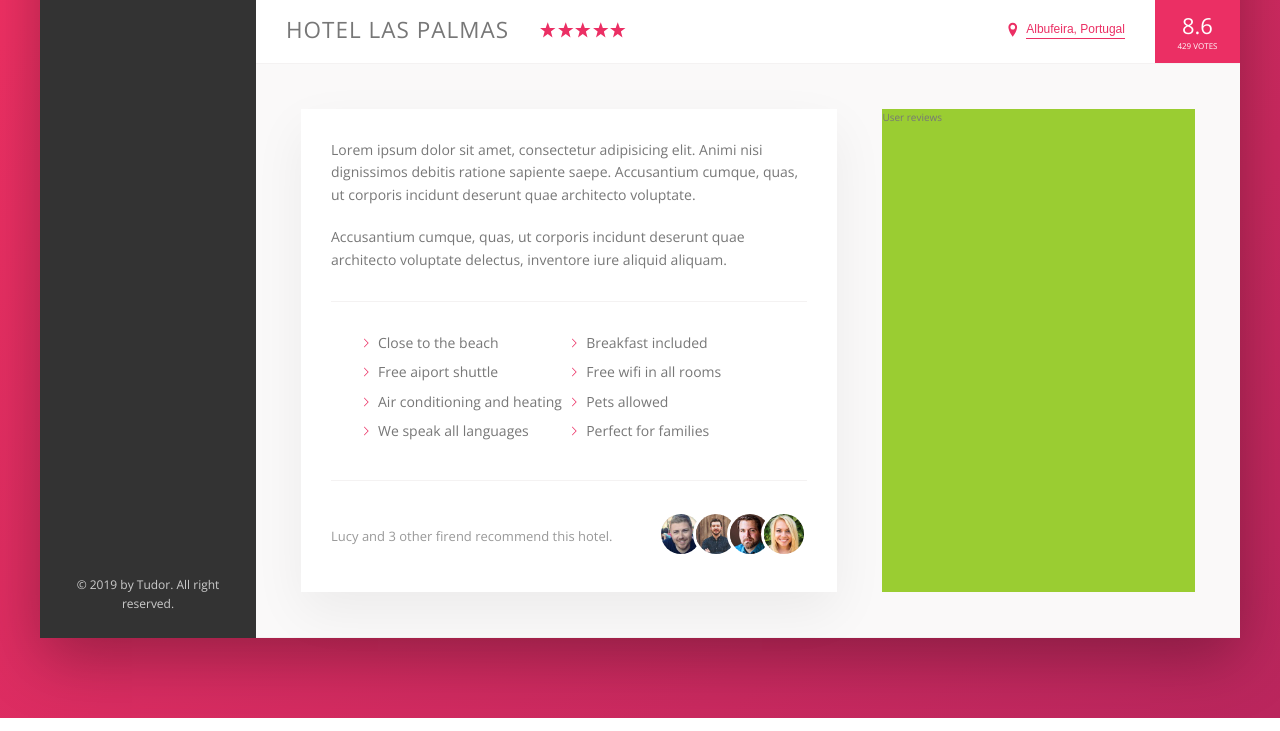
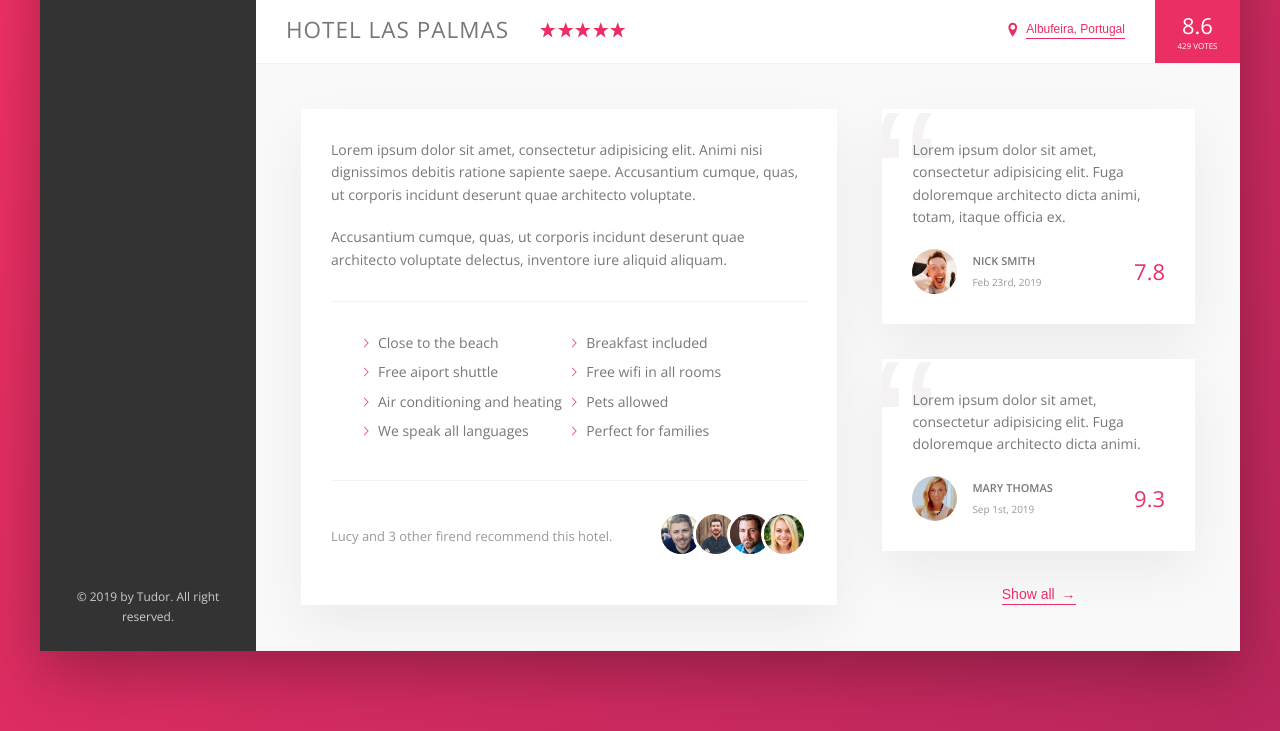
Before and after one commit to TudorTacal/trillo-adv-css, a website: page index.html in a window 1280 px wide. Shown: the part 538-1269 px from the top of the page. Drawn offline with nearby package versions, Linux system fonts and the light colour scheme.

Commit message:
Build the user reviews section

```diff
--- a/index.html
+++ b/index.html
@@ -182,7 +182,33 @@
             </div>
 
             <div class="user-reviews">
-              User reviews
+              <figure class="review">
+                <blockquote class="review__text">
+                  Lorem ipsum dolor sit amet, consectetur adipisicing elit. Fuga doloremque architecto dicta animi, totam, itaque officia ex.
+                </blockquote>
+                <figcaption class="review__user">
+                  <img src="img/user-1.jpg" alt="User 1" class="review__photo">
+                  <div class="review__user-box">
+                    <p class="review__user-name">Nick Smith</p>
+                    <p class="review__user-date">Feb 23rd, 2019</p>
+                  </div>
+                  <div class="review__rating">7.8</div>
+                </figcaption>
+              </figure>
+              <figure class="review">
+                <blockquote class="review__text">
+                  Lorem ipsum dolor sit amet, consectetur adipisicing elit. Fuga doloremque architecto dicta animi.                </blockquote>
+                <figcaption class="review__user">
+                  <img src="img/user-2.jpg" alt="User 2" class="review__photo">
+                  <div class="review__user-box">
+                    <p class="review__user-name">Mary Thomas</p>
+                    <p class="review__user-date">Sep 1st, 2019</p>
+                  </div>
+                  <div class="review__rating">9.3</div>
+                </figcaption>
+              </figure>
+
+              <button class="btn-inline">Show all <span>&rarr;</span></button>
             </div>
           </div>
         </main>
--- a/sass/_components.scss
+++ b/sass/_components.scss
@@ -282,9 +282,18 @@
   cursor: pointer;
   transition: all .2s;
 
+  & span {
+    margin-left: 3px;
+    transition: margin-left .2s;
+  }
+
   &:hover {
     color: var(--color-grey-dark-1);
     animation: pulsate 1s infinite;
+
+    span {
+      margin-left: 8px;
+    }
   }
 
   &:focus {
@@ -378,6 +387,71 @@
     &:not(:last-child) {
       margin-right: -1.5rem;
     }
-
   }
 }
+
+///////////////////////////////////////
+//  REVIEWS
+
+.review {
+  background-color: #fff;
+  box-shadow: var(--shadow-light);
+  padding: 3rem;
+  margin-bottom: 3.5rem;
+  display: flex;
+  flex-direction: column;
+  position: relative;
+  overflow: hidden;
+
+  &__text {
+    margin-bottom: 2rem;
+    z-index: 10;
+    position: relative;
+  }
+
+  &__user {
+    display: flex;
+    align-items: center;
+  }
+
+  &__photo {
+    height: 4.5rem;
+    width: 4.5rem;
+    border-radius: 50%;
+    margin-right: 1.5rem;
+  }
+
+  &__user-box {
+    margin-right: auto;
+  }
+
+  &__user-name {
+    font-size: 1.1rem;
+    font-weight: 600;
+    text-transform: uppercase;
+    margin-bottom: .4rem;
+  }
+
+  &__user-date {
+    font-size: 1rem;
+    color: var(--color-grey-dark-3);
+  }
+
+  &__rating {
+    color: var(--color-primary);
+    font-size: 2.2rem;
+    font-weight: 300;
+  }
+
+  &::before {
+    content: "\201C"; // iso number this element is css only not html
+    position: absolute;
+    top: -2.75rem;
+    left: -1rem;
+    font-size: 20rem;
+    color: var(--color-grey-light-2);
+    font-family: sans-serif;
+    line-height: 1;
+    z-index: 1;
+  }
+}
--- a/sass/_layout.scss
+++ b/sass/_layout.scss
@@ -36,6 +36,7 @@
 }
 
 .detail {
+  font-size: 1.4rem;
   display: flex;
   padding: 4.5rem;
   background-color: var(--color-grey-light-1);
@@ -43,7 +44,6 @@
 }
 
 .description {
-  font-size: 1.4rem;
   background-color: #fff;
   box-shadow: var(--shadow-light);
   padding: 3rem;
@@ -52,6 +52,8 @@
 }
 
 .user-reviews {
-  background-color: yellowgreen;
   flex: 1;
+  display: flex;
+  flex-direction: column;
+  align-items: center;
 }
```
Also changed, not shown: css/style.css.
